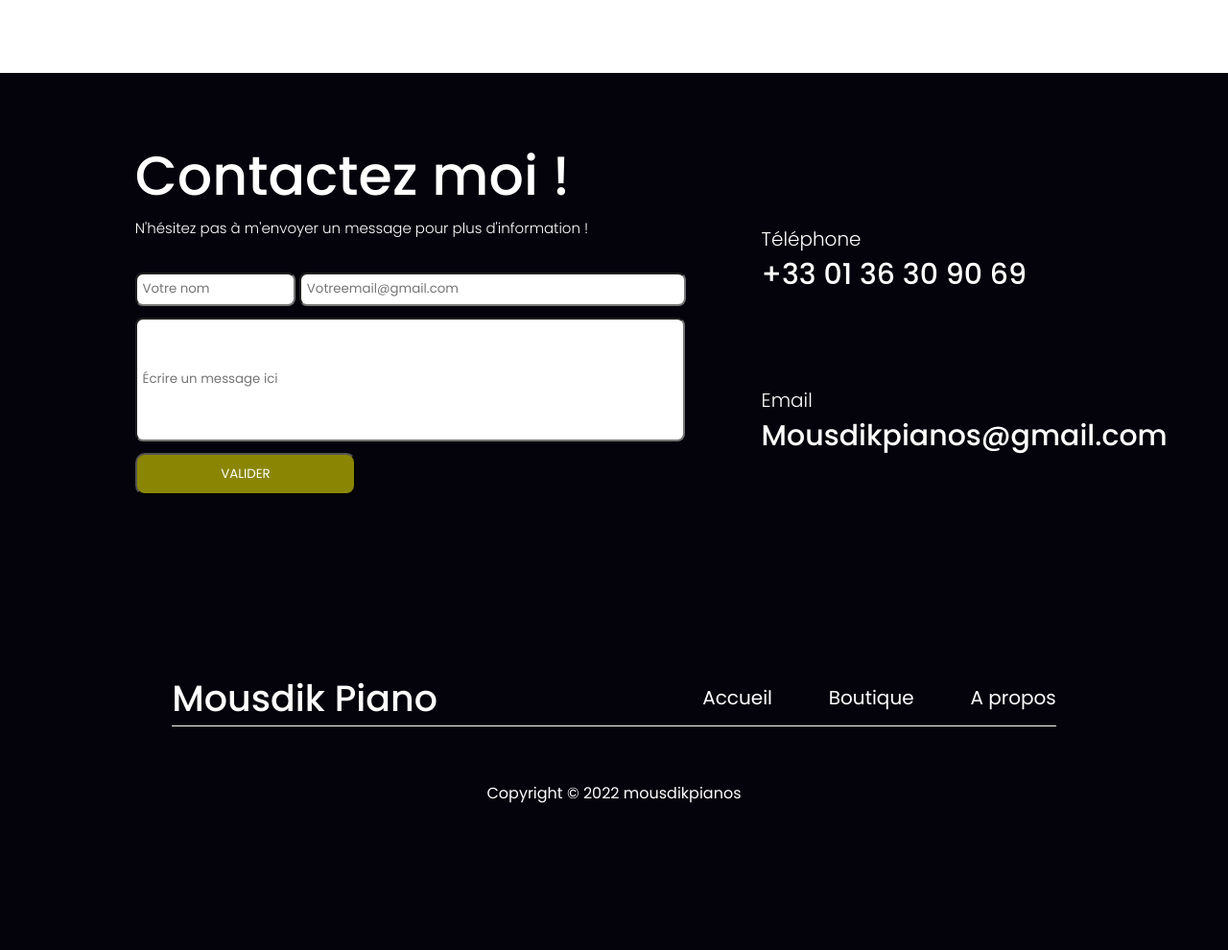
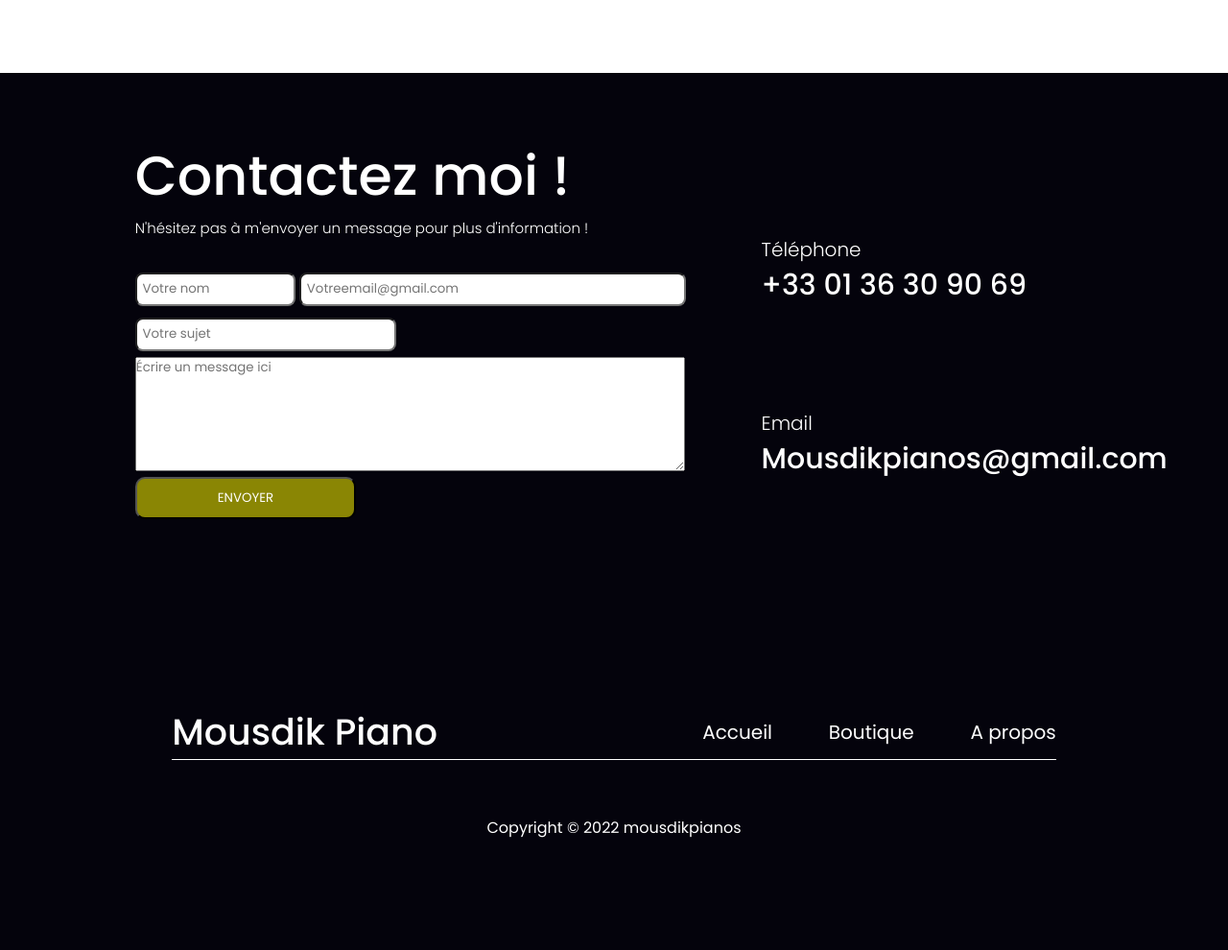
Before and after one commit to Enzdo/BAP_Mousdik, a PHP site: page /rencontrez_moi.php in a window 1280 px wide. Shown: the part 764-1754 px from the top of the page at 96% size. Before the commit the page ends 1601 px from the top, so only its background shows below. Run offline with PHP 8.4, Linux system fonts and the light colour scheme.

Commit message:
:bug: fixing errors

```diff
--- a/contact.php
+++ b/contact.php
@@ -1,17 +1,18 @@
 <?php
 
 if (isset($_POST)) {
-    if(isset($_POST["nom"]) && isset($_POST["mail"]) && isset($_POST["sujet"]) && isset($_POST["message"]){
+    if(isset($_POST["nom"]) && isset($_POST["mail"]) && isset($_POST["sujet"]) && isset($_POST["message"])){
         $message = "Ce mail vous à été envoyé via le formulaire de contacte du site Mousdik Piano
     Nom : " . $_POST["nom"] . "
     Email : " . $_POST["mail"] . "
     Message : " . $_POST["message"];
 
         mail("mail de réception", $_POST["sujet"], $message, "Reply-to: " . $_POST["mail"]);
+        //echo "<p>Votre mail à bien été envoyé</p>";
     }else{
-        echo "<p>Tout les champs doivent être remplis</p>";
+        //echo "<p>Tout les champs doivent être remplis</p>";
     }
 
 } else {
-    echo"<p>Une erreur est survenue à l'envoie de l'email</p>";
+    //echo"<p>Une erreur est survenue à l'envoie de l'email</p>";
 }
--- a/rencontrez_moi.php
+++ b/rencontrez_moi.php
@@ -1,6 +1,7 @@
 <?php
 
 require 'header.php';
+require 'contact.php';
 ?>
 <main>
     <div class="profil">
@@ -23,14 +24,17 @@ require 'header.php';
                     <div class="formulaire">
                         <h3>Contactez moi !</h3>
                         <p>N'hésitez pas à m'envoyer un message pour plus d'information !</p>
-                        <form action="">
+
+                        <form method="post">
                             <div class="info_user">
-                                <input type="text" id="fname" name="firstname" placeholder="Votre nom">
-                                <input type="text" id="femail" name="firstname" placeholder="Votreemail@gmail.com">
+                                <input type="text" id="fname" name="nom" placeholder="Votre nom">
+                                <input type="text" id="femail" name="mail" placeholder="Votreemail@gmail.com">
+                                <input type="text" id="" name="sujet" placeholder="Votre sujet">
                             </div>
-                            <input type="text" id="ftexte" name="firstname" placeholder="Écrire un message ici">
-                            <input type="submit" value="VALIDER" id="submit">
+                            <textarea type="text" id="ftexte" name="message" placeholder="Écrire un message ici"></textarea>
+                            <input type="submit" value="ENVOYER" id="submit">
                         </form>
+
                     </div>
                     <div class="info_contact">
                         <div class="information">
```
